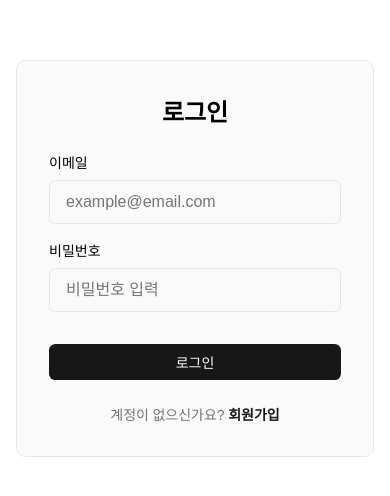
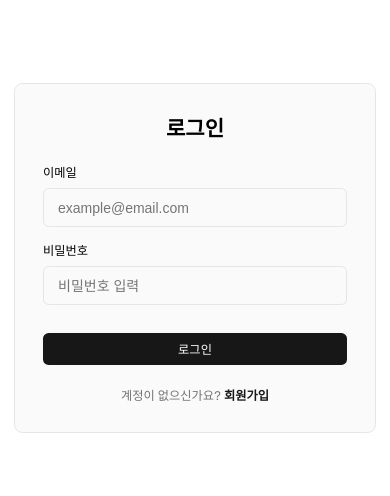
Before and after one commit to gusdnrs/interview-recoder, a Next.js app: page /login in a window 390 px wide. Shown: the part 164-660 px from the top of the page. Built offline with nearby package versions, Linux system fonts and the light colour scheme; no server answers; what react-google-recaptcha-v3 would draw is missing.

Commit message:
refactor: reactive design overhaul including mobile grid, stacked headers and responsive typography

```diff
--- a/src/app/globals.css
+++ b/src/app/globals.css
@@ -27,6 +27,21 @@
 
   --container-width: 1000px;
   --header-height: 4rem;
+
+  /* Responsive Typography & Spacing */
+  --font-size-base: 16px;
+  --container-padding: 1.5rem;
+}
+
+@media (max-width: 768px) {
+  :root {
+    --font-size-base: 14px;
+    --container-padding: 1rem;
+  }
+}
+
+html {
+  font-size: var(--font-size-base);
 }
 
 /* Dark Theme Overlay */
@@ -85,7 +100,7 @@ a {
   width: 100%;
   max-width: var(--container-width);
   margin: 0 auto;
-  padding: 0 1.5rem;
+  padding: 0 var(--container-padding);
 }
 
 .glass {
--- a/src/app/page.tsx
+++ b/src/app/page.tsx
@@ -239,7 +239,7 @@ export default function Dashboard() {
         <div
           style={{
             display: 'grid',
-            gridTemplateColumns: 'repeat(auto-fill, minmax(300px, 1fr))',
+            gridTemplateColumns: 'repeat(auto-fill, minmax(260px, 1fr))',
             gap: '1.5rem',
           }}
         >
```
Also changed, not shown: src/app/company/[id]/question/[qid]/page.tsx (+4 -3 lines), src/components/ui/Modal.module.css (+7 -0 lines).
